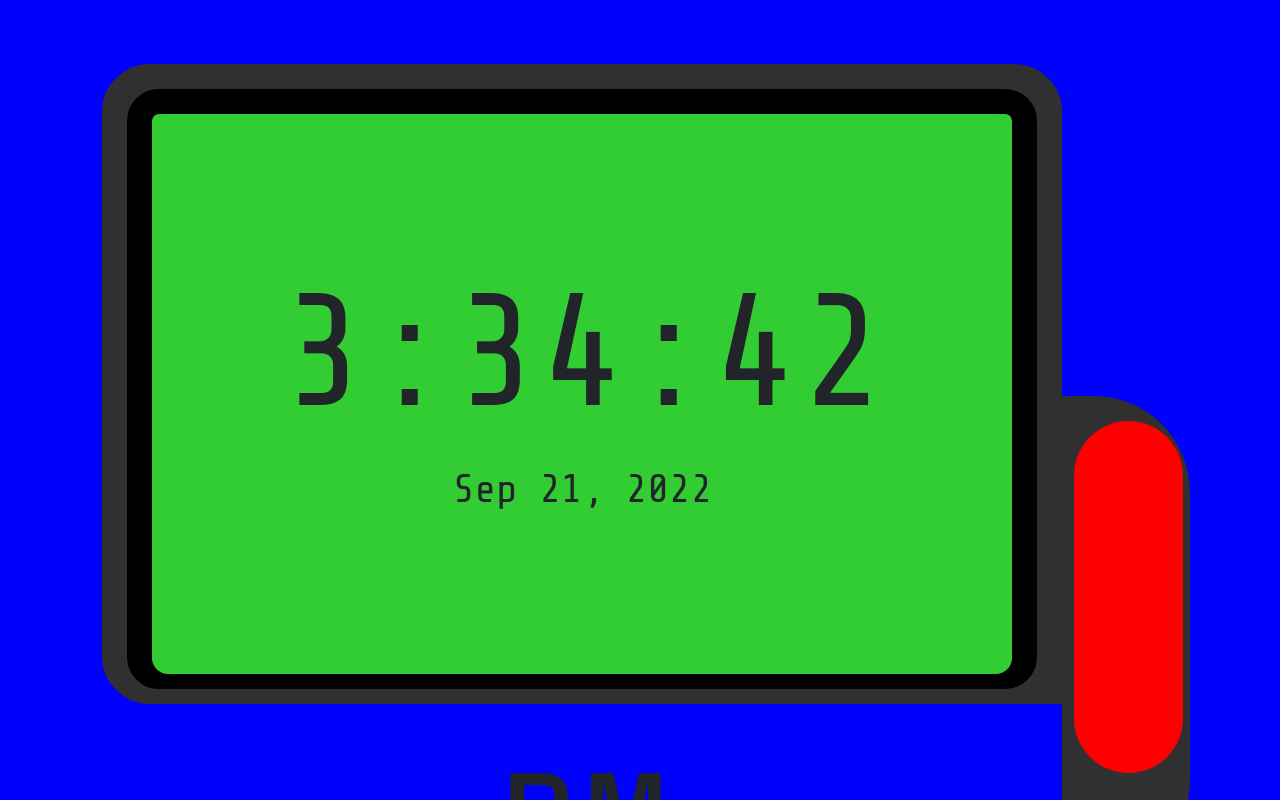
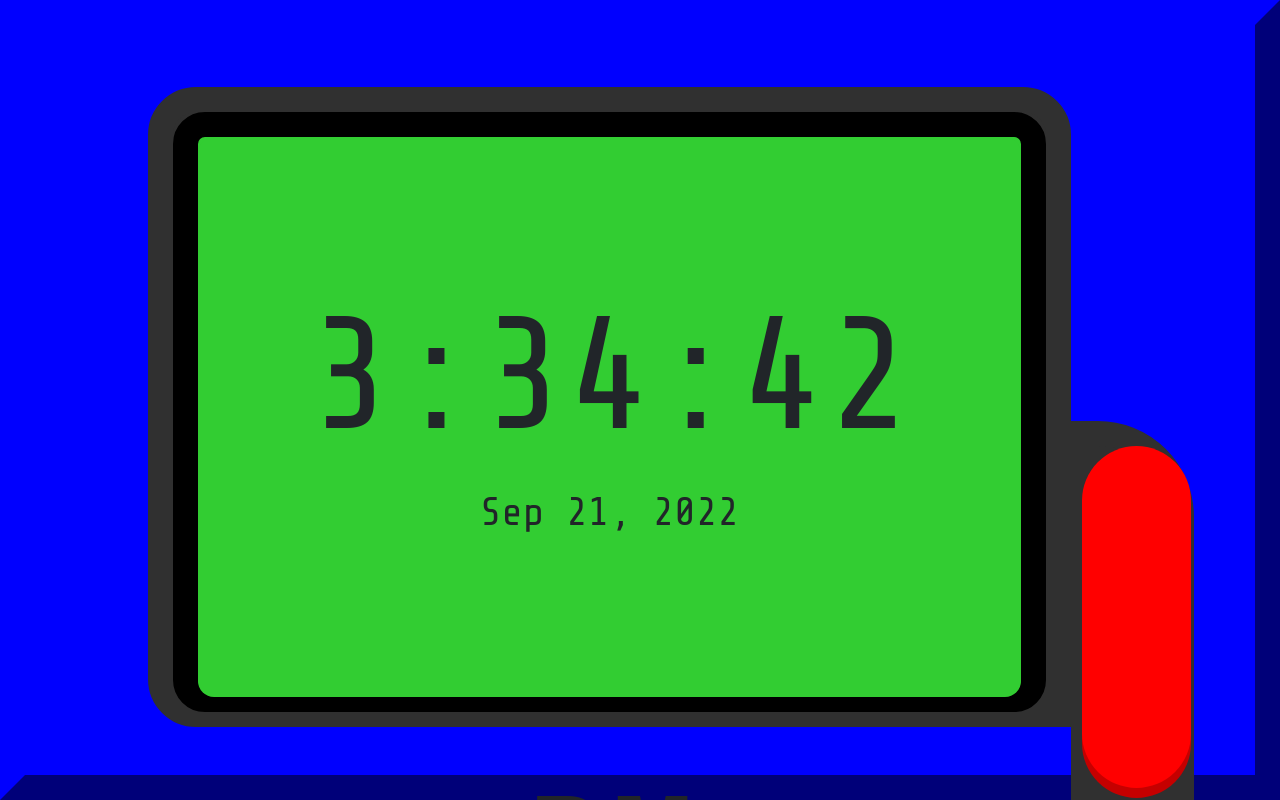
Before and after one commit to jharrison2016/etch, an Angular app: page / in a window 1280 px wide. Built offline with nearby package versions, Linux system fonts and the light colour scheme.

Commit message:
008 | Added border to page and button animation

```diff
--- a/src/app/home/home.component.css
+++ b/src/app/home/home.component.css
@@ -1,10 +1,17 @@
+.outerRim{
+    width: 100%;
+    height: 100vh;
+    margin: 0%;
+    border: 25px outset mediumblue;
+}
+
 .innerRim{
     background-color: rgb(48, 48, 48);
     border: 25px solid rgb(48, 48, 48);
     border-radius: 3em 3em 0em 3em;
     width: 75%;
     height: 80vh;
-    margin: 5% 0%;
+    margin: 5% 0% 5% 10%;
     padding: 0;
 }
 
@@ -28,23 +35,17 @@
 .button1{
     background-color: red;
     border-radius: 4em;
-    height: 44vh;
+    height: calc(44vh - 10px);
+    box-shadow: 0 10px rgb(197, 0, 0);
     margin-top: 0vh;
     margin-left: -2vw;
     width: 8.5vw;
 }
 .button1:hover{
     transform: translateY(-4px);
-    box-shadow: 0 10px rgb(255, 68, 68);
 }
 .button1:active{
-    background-color: rgb(121, 0, 0);
+    background-color: rgb(136, 0, 0);
     transform: translateY(4px);
+    box-shadow: 0 10px rgb(78, 0, 0);
 }
-.outerRim{
-    width: 100%;
-    margin-left: 8%;
-}
-.watch{
-    width: 100%;
-}
```
